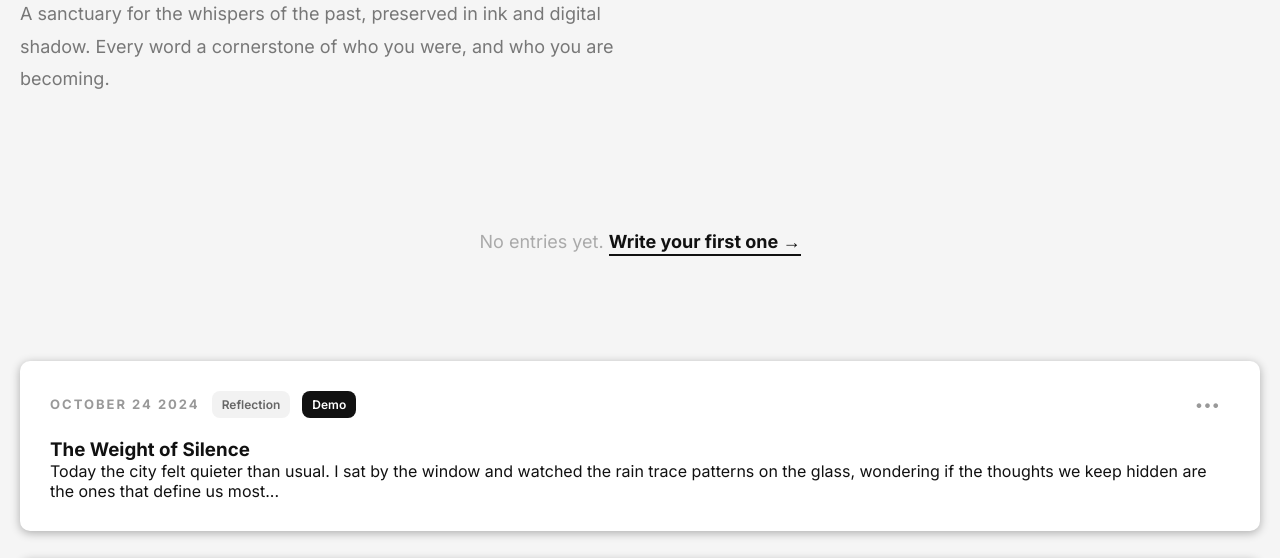
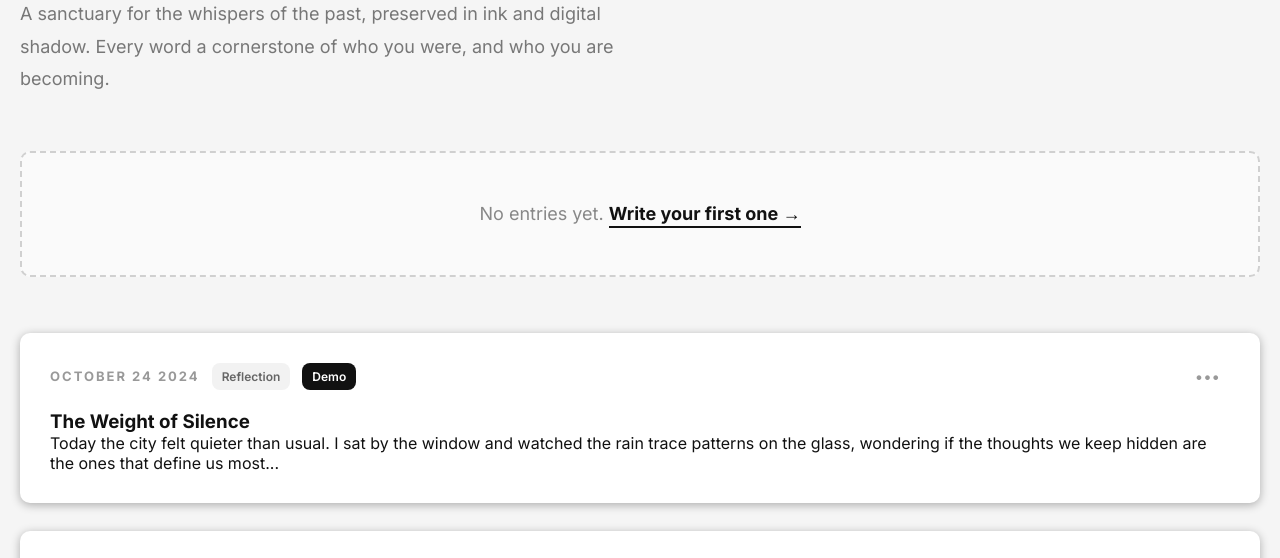
Before and after one commit to Ademola-O/My-Digital-Diary-Project, a plain HTML site: page vault.html in a window 1280 px wide. Shown: the part 236-794 px from the top of the page. Drawn offline with Linux system fonts and the light colour scheme.

Commit message:
Further developments

```diff
--- a/style.css
+++ b/style.css
@@ -688,9 +688,14 @@ button{
 /* Empty state message shown in vault when no entries exist yet */
 .empty-state {
     text-align: center;
-    padding: 80px 20px;
-    color: #aaa;
+    padding: 50px 20px;
+    color: #888;
     font-size: 18px;
+    background: #fafafa;
+    border: 2px dashed #d0d0d0;
+    border-radius: 10px;
+    margin-bottom: 28px;     /* space before the demo cards underneath */
+    grid-column: 1 / -1;     /* on the home page, stretch across the full grid */
 }
 
 .empty-state a {
```
